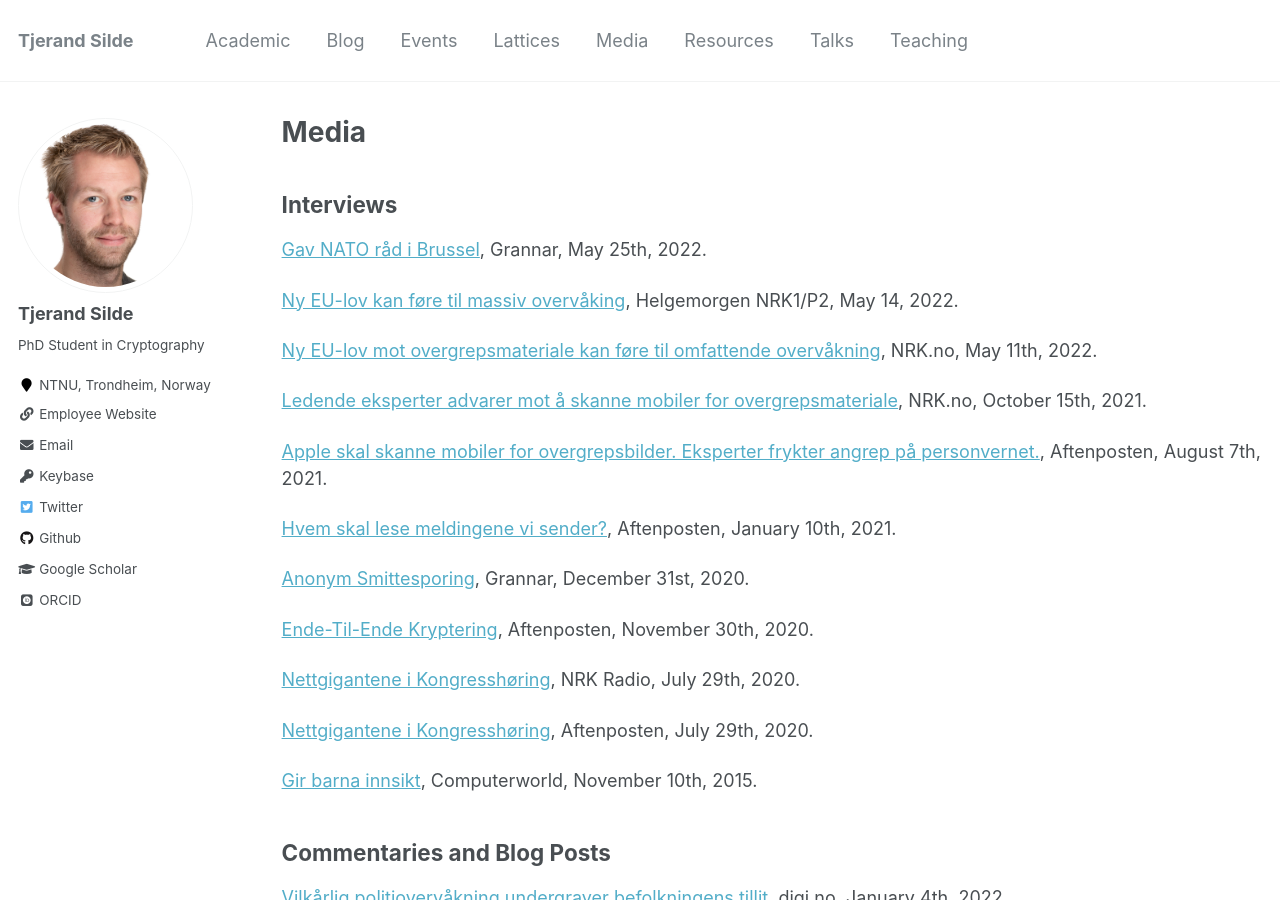
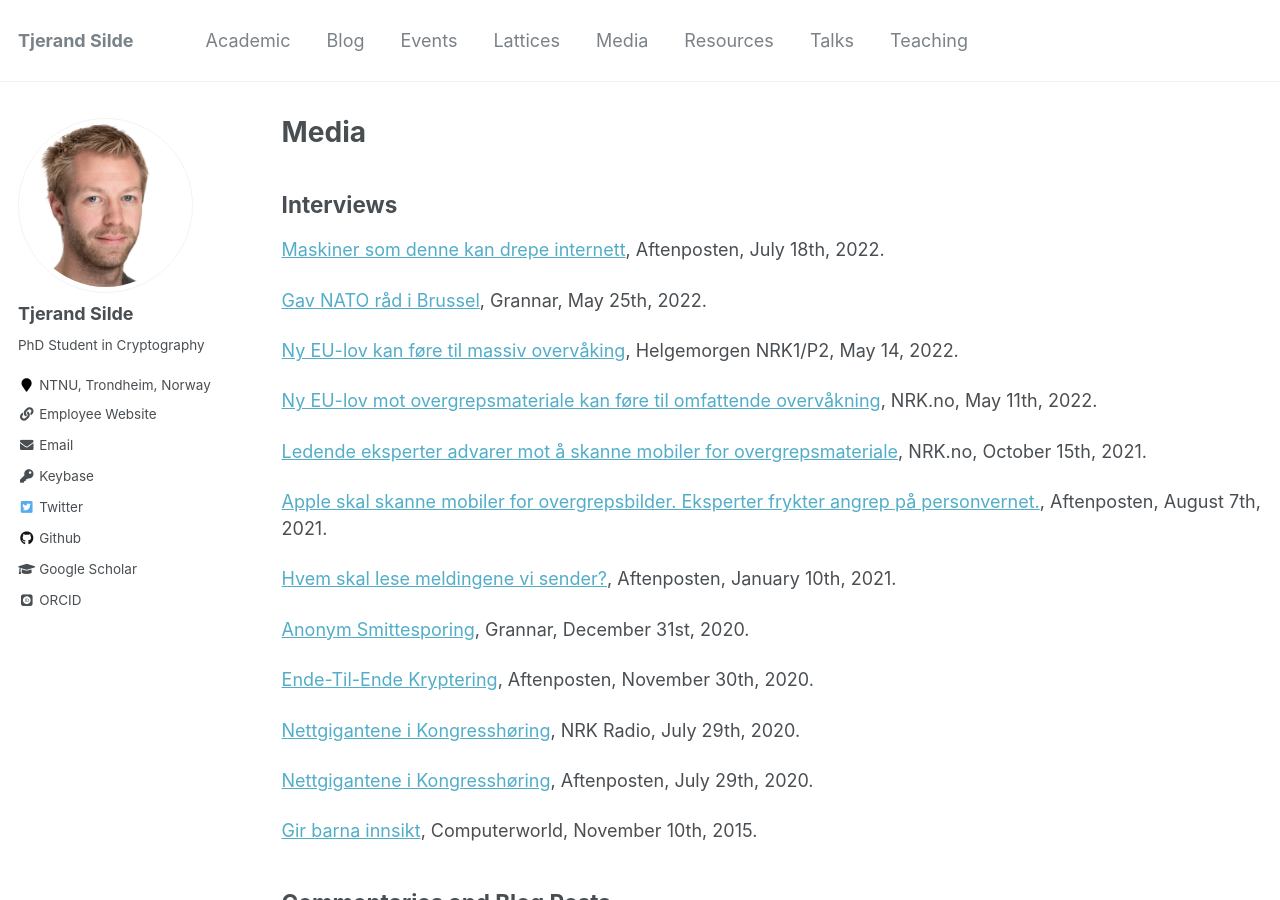
Before and after one commit to tjesi/tjesi.github.io, a Jekyll site: the page built from _pages/media.md, in a window 1280 px wide and 900 px high. Built offline with Jekyll 4.4.1, drawn with Linux system fonts in a browser that asks for light colours; some web fonts are replaced.

Commit message:
Update media.md

```diff
--- a/_pages/media.md
+++ b/_pages/media.md
@@ -6,6 +6,8 @@ author_profile: true
 ---
 
 ## Interviews
+
+[Maskiner som denne kan drepe internett](https://www.aftenposten.no/kultur/i/v5a7lp/maskiner-som-denne-kan-drepe-internett), Aftenposten, July 18th, 2022.
 
 [Gav NATO råd i Brussel](https://grannar.no/2022/05/gav-nato-rad-i-brussel), Grannar, May 25th, 2022.
 
```
